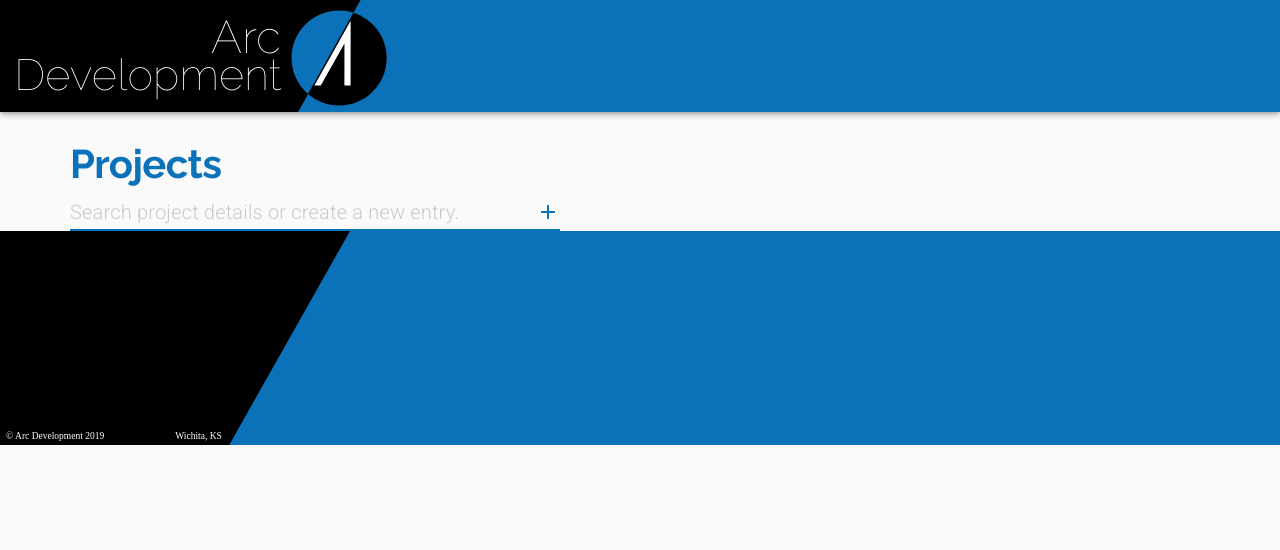
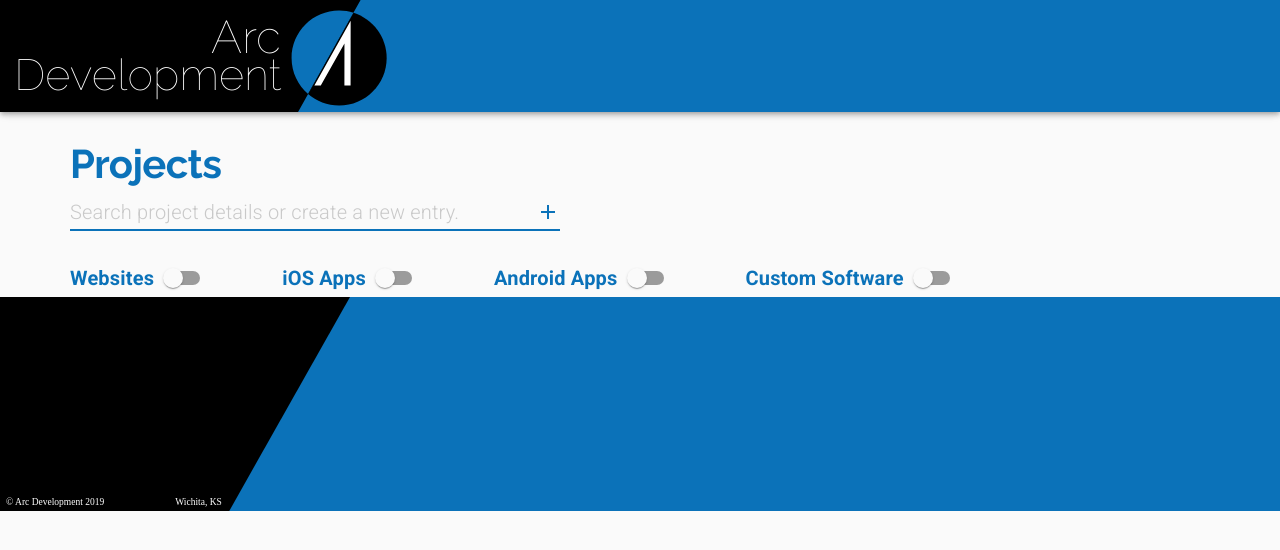
Before and after one commit to PupRiku/projectmanager_class, a Next.js app: page / in a window 1280 px wide. Shown: the top 550 px of the page. Built offline with nearby package versions, Linux system fonts and the light colour scheme.

Commit message:
Add switches

```diff
--- a/pages/index.js
+++ b/pages/index.js
@@ -1,16 +1,24 @@
-import React from "react";
+import React, { useState } from "react";
 import Grid from "@material-ui/core/Grid";
 import Typography from "@material-ui/core/Typography";
 import { makeStyles, useTheme } from "@material-ui/core/styles";
 import TextField from "@material-ui/core/TextField";
 import InputAdornment from "@material-ui/core/InputAdornment";
 import AddIcon from "@material-ui/icons/Add";
+import Switch from "@material-ui/core/Switch";
+import FormGroup from "@material-ui/core/FormGroup";
+import FormControlLabel from "@material-ui/core/FormControlLabel";
 
 const useStyles = makeStyles(theme => ({}));
 
 export default function ProjectManager() {
   const classes = useStyles();
   const theme = useTheme();
+
+  const [websiteChecked, setWebsiteChecked] = useState(false);
+  const [iOSChecked, setiOSChecked] = useState(false);
+  const [androidChecked, setAndroidChecked] = useState(false);
+  const [softwareChecked, setSoftwareChecked] = useState(false);
 
   return (
     <Grid container direction="column">
@@ -30,6 +38,57 @@ export default function ProjectManager() {
           }}
         />
       </Grid>
+      <Grid item style={{ marginLeft: "5em", marginTop: "2em" }}>
+        <FormGroup row>
+          <FormControlLabel
+            style={{ marginRight: "5em" }}
+            control={
+              <Switch
+                checked={websiteChecked}
+                color="primary"
+                onChange={() => setWebsiteChecked(!websiteChecked)}
+              />
+            }
+            label="Websites"
+            labelPlacement="start"
+          />
+          <FormControlLabel
+            style={{ marginRight: "5em" }}
+            control={
+              <Switch
+                checked={iOSChecked}
+                color="primary"
+                onChange={() => setiOSChecked(!iOSChecked)}
+              />
+            }
+            label="iOS Apps"
+            labelPlacement="start"
+          />
+          <FormControlLabel
+            style={{ marginRight: "5em" }}
+            control={
+              <Switch
+                checked={androidChecked}
+                color="primary"
+                onChange={() => setAndroidChecked(!androidChecked)}
+              />
+            }
+            label="Android Apps"
+            labelPlacement="start"
+          />
+          <FormControlLabel
+            control={
+              <Switch
+                checked={softwareChecked}
+                color="primary"
+                onChange={() => setSoftwareChecked(!softwareChecked)}
+              />
+            }
+            label="Custom Software"
+            labelPlacement="start"
+          />
+        </FormGroup>
+      </Grid>
     </Grid>
   );
 }
--- a/src/ui/theme.js
+++ b/src/ui/theme.js
@@ -8,14 +8,14 @@ export default createTheme({
   palette: {
     common: {
       blue: arcBlue,
-      orange: arcOrange
+      orange: arcOrange,
     },
     primary: {
-      main: arcBlue
+      main: arcBlue,
     },
     secondary: {
-      main: arcOrange
-    }
+      main: arcOrange,
+    },
   },
   typography: {
     tab: {
@@ -23,56 +23,56 @@ export default createTheme({
       textTransform: "none",
       fontWeight: 700,
       color: "white",
-      fontSize: "1rem"
+      fontSize: "1rem",
     },
     estimate: {
       fontFamily: "Pacifico",
       fontSize: "1rem",
       textTransform: "none",
-      color: "white"
+      color: "white",
     },
     h1: {
       fontFamily: "Raleway",
       fontWeight: 700,
       fontSize: "2.5rem",
       color: arcBlue,
-      lineHeight: 1.5
+      lineHeight: 1.5,
     },
     h3: {
       fontFamily: "Pacifico",
       fontSize: "2.5rem",
-      color: arcBlue
+      color: arcBlue,
     },
     h4: {
       fontFamily: "Raleway",
       fontSize: "1.75rem",
       color: arcBlue,
-      fontWeight: 700
+      fontWeight: 700,
     },
     h6: {
       fontWeight: 500,
       fontFamily: "Raleway",
-      color: arcBlue
+      color: arcBlue,
     },
     subtitle1: {
       fontSize: "1.25rem",
       fontWeight: 300,
-      color: arcGrey
+      color: arcGrey,
     },
     subtitle2: {
       color: "white",
       fontWeight: 300,
-      fontSize: "1.25rem"
+      fontSize: "1.25rem",
     },
     body1: {
       fontSize: "1.25rem",
       color: arcGrey,
-      fontWeight: 300
+      fontWeight: 300,
     },
     caption: {
       fontSize: "1rem",
       fontWeight: 300,
-      color: arcGrey
+      color: arcGrey,
     },
     learnButton: {
       borderColor: arcBlue,
@@ -81,29 +81,38 @@ export default createTheme({
       color: arcBlue,
       borderRadius: 50,
       fontFamily: "Roboto",
-      fontWeight: "bold"
-    }
+      fontWeight: "bold",
+    },
   },
   overrides: {
+    MuiFormControlLabel: {
+      label: {
+        color: arcBlue,
+        fontWeight: 700,
+      },
+      labelPlacementStart: {
+        marginLeft: 0,
+      },
+    },
     MuiInputLabel: {
       root: {
         color: arcBlue,
-        fontSize: "1rem"
-      }
+        fontSize: "1rem",
+      },
     },
     MuiInput: {
       root: {
         color: arcGrey,
-        fontWeight: 300
+        fontWeight: 300,
       },
       underline: {
         "&:before": {
-          borderBottom: `2px solid ${arcBlue}`
+          borderBottom: `2px solid ${arcBlue}`,
         },
         "&:hover:not($disabled):not($focused):not($error):before": {
-          borderBottom: `2px solid ${arcBlue}`
-        }
-      }
-    }
-  }
+          borderBottom: `2px solid ${arcBlue}`,
+        },
+      },
+    },
+  },
 });
```
